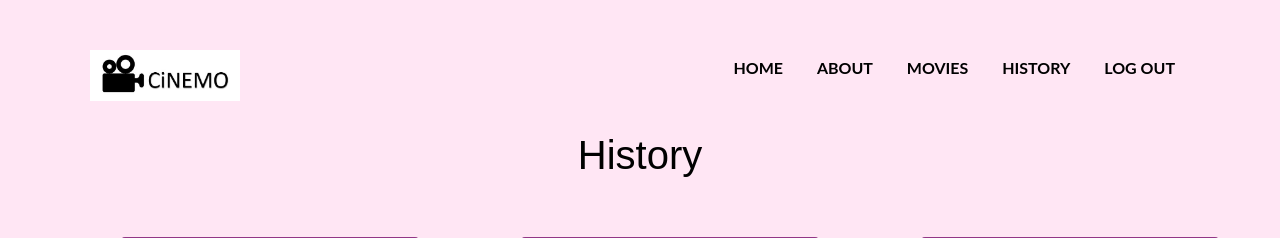
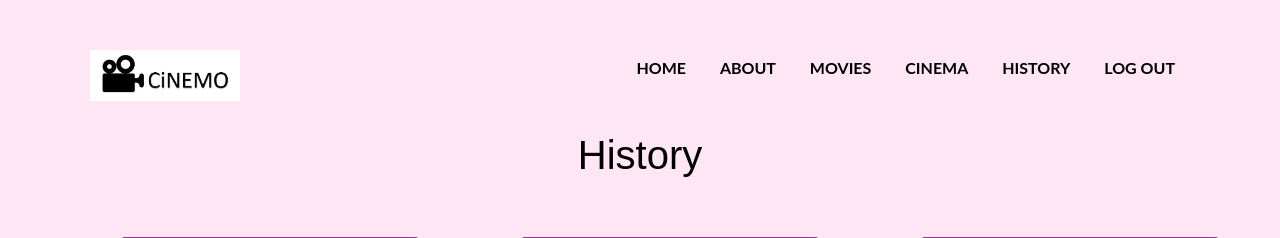
Before and after one commit to rohitks1997/Cinemo, a PHP site: page /historypage.php in a window 1280 px wide. Shown: the top 238 px of the page. Run offline with PHP 8.4, Linux system fonts and the light colour scheme; some libraries are stand-ins or nearby versions.

Commit message:
Update historypage.php

```diff
--- a/customers/historypage.php
+++ b/customers/historypage.php
@@ -37,6 +37,7 @@
                 <li><a href="homepage.php">Home</a></li>
 				<li><a href="aboutpage.php">About</a></li>
 				<li><a href="allmovies.php">Movies</a></li>
+				<li><a href="allcinemas.php">Cinema</a></li>
 				<li><a href="historypage.php">History</a></li>
                 <li><a href="../signin.php">Log Out</a></li>
             </ul>
```
